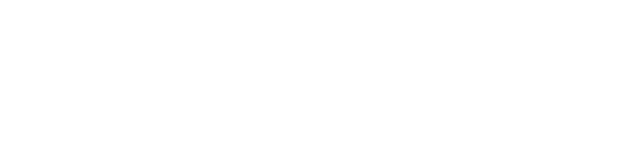
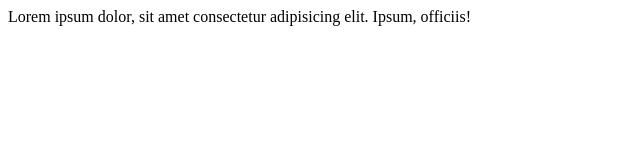
Before and after one commit to alif-ferteric/CompanyProfile, a plain HTML site: page contact-us.html in a window 1280 px wide. Shown: the whole page, without its empty margins (0-640 px from the left). Drawn offline with Linux system fonts and the light colour scheme.

Commit message:
menambahkan penjelasan contact us

```diff
--- a/contact-us.html
+++ b/contact-us.html
@@ -6,6 +6,6 @@
     <title>contact us</title>
 </head>
 <body>
-
+    <div>Lorem ipsum dolor, sit amet consectetur adipisicing elit. Ipsum, officiis!</div>
 </body>
 </html>
```
